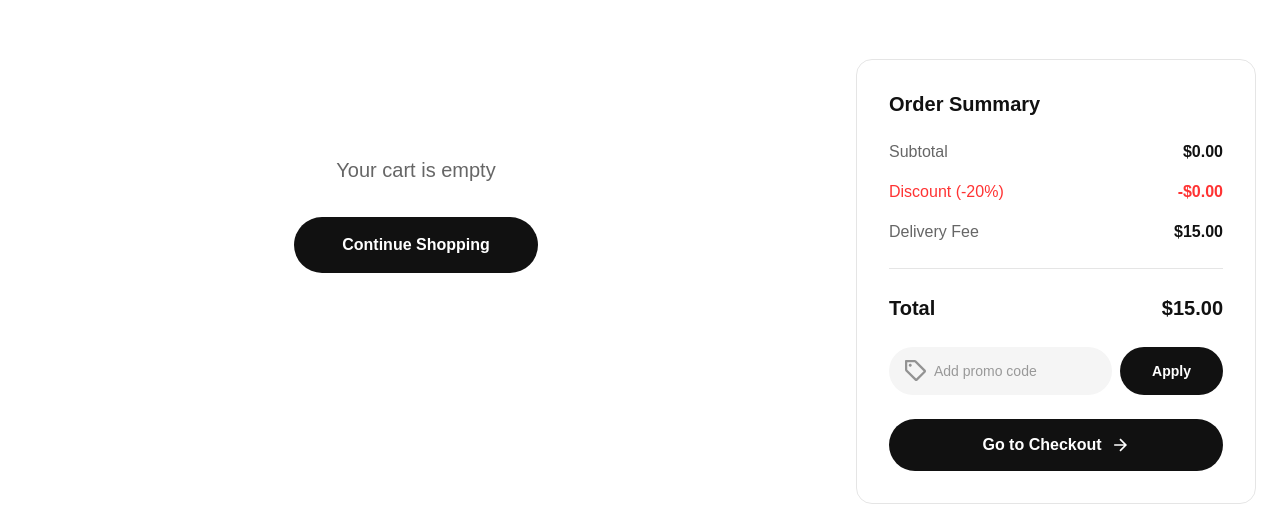
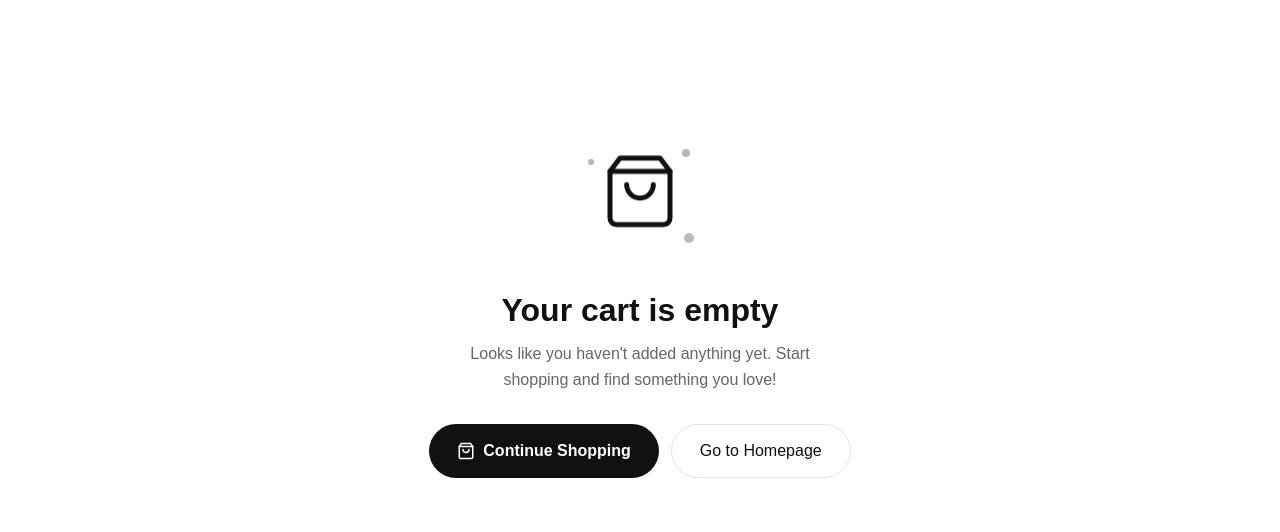
Before and after one commit to ObialoDaniel/E-commerce-Website, a Vue app: page /cart in a window 1280 px wide. Shown: the part 268-800 px from the top of the page. Built offline with nearby package versions, Linux system fonts and the light colour scheme; a web font is replaced by a local one.

Commit message:
Modified the empty cart state

```diff
--- a/src/components/ToastContainer.vue
+++ b/src/components/ToastContainer.vue
@@ -27,7 +27,14 @@
 
           <!-- Message -->
           <span class="toast-message">{{ toast.message }}</span>
-
+          <!-- Undo Action -->
+          <button
+            v-if="toast.action"
+            class="toast-action"
+            @click="toast.action.handler(); removeToast(toast.id)"
+          >
+            {{ toast.action.label }}
+          </button>
           <!-- Progress bar -->
           <div class="toast-progress" :class="toast.type"></div>
         </div>
@@ -42,8 +49,8 @@ import { useToast } from '@/composables/useToast'
 export default {
   name: 'ToastContainer',
   setup() {
-    const { toasts } = useToast()
-    return { toasts }
+    const { toasts, removeToast } = useToast()
+    return { toasts,removeToast }
   }
 }
 </script>
@@ -76,6 +83,23 @@ export default {
   border: 1px solid var(--color-border);
 }
 
+.toast-action {
+  background: none;
+  border: none;
+  font-family: var(--font-secondary);
+  font-size: var(--font-size-sm);
+  font-weight: var(--font-weight-bold);
+  color: var(--color-text-primary);
+  cursor: pointer;
+  padding: 4px 8px;
+  border-radius: 6px;
+  white-space: nowrap;
+  text-decoration: underline;
+  flex-shrink: 0;
+  transition: opacity 0.15s;
+}
+
+.toast-action:hover { opacity: 0.7; }
 /* Types */
 .toast.success { border-left: 4px solid #00b341; }
 .toast.error   { border-left: 4px solid #ff3333; }
--- a/src/composables/useCart.js
+++ b/src/composables/useCart.js
@@ -109,17 +109,33 @@ export function useCart() {
 
   // Remove item from cart
   const removeFromCart = (cartItemId) => {
-    const { error } = useToast()
-    try {
-      const index = cartState.items.findIndex(item => item.cartItemId === cartItemId)
-      if (index > -1) {
-        cartState.items.splice(index, 1)
-        saveCartToStorage()
-        error('Item removed from cart')
+    const { addToast } = useToast()
+
+    const index = cartState.items.findIndex(item => item.cartItemId === cartItemId)
+    if (index === -1) return
+
+    // Store the item before removing
+    const removedItem = { ...cartState.items[index] }
+    const removedIndex = index
+
+    // Remove immediately from UI
+    cartState.items.splice(index, 1)
+    saveCartToStorage()
+
+    // Show undo toast
+    addToast({
+      message: 'Item removed from cart',
+      type: 'info',
+      duration: 6000,
+      action: {
+        label: 'Undo',
+        handler: () => {
+          // Re-insert at original position
+          cartState.items.splice(removedIndex, 0, removedItem)
+          saveCartToStorage()
+        }
       }
-    } catch (error) {
-      console.error('Error removing from cart:', error)
-    }
+    })
   }
 
   // Increase quantity
--- a/src/composables/useToast.js
+++ b/src/composables/useToast.js
@@ -7,9 +7,9 @@ const state = reactive({
 let nextId = 0
 
 export function useToast() {
-  function addToast({ message, type = 'success', duration = 3500 }) {
+  function addToast({ message, type = 'success', duration = 3500, action = null }) {
     const id = ++nextId
-    state.toasts.push({ id, message, type, visible: true })
+    state.toasts.push({ id, message, type, visible: true, action })
 
     setTimeout(() => {
       removeToast(id)
--- a/src/pages/CartPage.vue
+++ b/src/pages/CartPage.vue
@@ -11,14 +11,40 @@
 
       <h1 class="page-title">YOUR CART</h1>
 
-      <div class="cart-content">
+      <div class="cart-content" :class="{ 'cart-empty': cartItems.length === 0 }">
         <section class="cart-items">
           <div v-if="cartItems.length === 0" class="empty-cart">
-            <p>Your cart is empty</p>
-            <router-link to="/category" class="continue-shopping-btn">
-              Continue Shopping
-            </router-link>
-          </div>
+            <!-- Animated Bag Illustration -->
+            <div class="empty-cart-illustration">
+              <div class="bag-wrap">
+                <svg class="bag-icon" width="80" height="80" viewBox="0 0 24 24" fill="none" stroke="currentColor" stroke-width="1.5" stroke-linecap="round" stroke-linejoin="round">
+                  <path d="M6 2L3 6v14a2 2 0 002 2h14a2 2 0 002-2V6l-3-4z"/>
+                  <line x1="3" y1="6" x2="21" y2="6"/>
+                  <path d="M16 10a4 4 0 01-8 0"/>
+                </svg>
+                <div class="bag-dot dot-1"></div>
+                <div class="bag-dot dot-2"></div>
+                <div class="bag-dot dot-3"></div>
+              </div>
+            </div>
+
+            <h2 class="empty-cart-title">Your cart is empty</h2>
+            <p class="empty-cart-subtitle">Looks like you haven't added anything yet. Start shopping and find something you love!</p>
+
+            <div class="empty-cart-actions">
+              <router-link to="/category" class="btn-primary">
+                <svg width="18" height="18" viewBox="0 0 24 24" fill="none" stroke="currentColor" stroke-width="2" stroke-linecap="round">
+                  <path d="M6 2L3 6v14a2 2 0 002 2h14a2 2 0 002-2V6l-3-4z"/>
+                  <line x1="3" y1="6" x2="21" y2="6"/>
+                  <path d="M16 10a4 4 0 01-8 0"/>
+                </svg>
+                Continue Shopping
+              </router-link>
+              <router-link to="/" class="btn-secondary">
+                Go to Homepage
+              </router-link>
+            </div>
+        </div>
 
           <div v-else>
             <div
@@ -78,7 +104,7 @@
         </section>
 
         <!-- Order Summary Section -->
-        <aside class="order-summary">
+        <aside v-if="cartItems.length > 0" class="order-summary">
           <h2>Order Summary</h2>
 
           <div class="summary-row">
@@ -278,30 +304,129 @@ export default {
   gap: var(--space-xl);
 }
 
+/* Empty Cart */
 .empty-cart {
+  display: flex;
+  flex-direction: column;
+  align-items: center;
+  justify-content: center;
+  padding: 80px 24px;
   text-align: center;
-  padding: var(--space-5xl) var(--space-xl);
 }
 
-.empty-cart p {
-  font-size: var(--font-size-xl);
-  color: var(--color-text-secondary);
-  margin-bottom: var(--space-xl);
+.empty-cart-illustration {
+  margin-bottom: 32px;
 }
 
-.continue-shopping-btn {
-  display: inline-block;
-  padding: var(--space-md) var(--space-2xl);
+.bag-wrap {
+  position: relative;
+  width: 120px;
+  height: 120px;
+  display: flex;
+  align-items: center;
+  justify-content: center;
+}
+
+.bag-icon {
+  color: var(--color-text-primary);
+  animation: bagFloat 3s ease-in-out infinite;
+}
+
+@keyframes bagFloat {
+  0%, 100% { transform: translateY(0); }
+  50%       { transform: translateY(-10px); }
+}
+
+.bag-dot {
+  position: absolute;
+  border-radius: 50%;
+  background: var(--color-text-primary);
+  opacity: 0;
+  animation: dotPop 3s ease-in-out infinite;
+}
+
+.dot-1 {
+  width: 8px; height: 8px;
+  top: 10px; right: 10px;
+  animation-delay: 0.3s;
+}
+.dot-2 {
+  width: 6px; height: 6px;
+  top: 20px; left: 8px;
+  animation-delay: 0.6s;
+}
+.dot-3 {
+  width: 10px; height: 10px;
+  bottom: 16px; right: 6px;
+  animation-delay: 0.9s;
+}
+
+@keyframes dotPop {
+  0%, 100% { opacity: 0; transform: scale(0); }
+  40%, 60%  { opacity: 0.3; transform: scale(1); }
+}
+
+.empty-cart-title {
+  font-family: var(--font-primary);
+  font-size: clamp(22px, 4vw, 32px);
+  font-weight: var(--font-weight-bold);
+  color: var(--color-text-primary);
+  margin: 0 0 12px;
+}
+
+.empty-cart-subtitle {
+  font-family: var(--font-secondary);
+  font-size: var(--font-size-base);
+  color: var(--color-text-secondary);
+  line-height: 1.6;
+  max-width: 380px;
+  margin: 0 auto 32px;
+}
+
+.empty-cart-actions {
+  display: flex;
+  gap: 12px;
+  flex-wrap: wrap;
+  justify-content: center;
+}
+
+.btn-primary {
+  display: flex;
+  align-items: center;
+  gap: 8px;
+  padding: 14px 28px;
   background: var(--color-text-primary);
   color: var(--color-bg-primary);
+  border-radius: var(--radius-full);
+  font-family: var(--font-secondary);
+  font-size: var(--font-size-base);
+  font-weight: var(--font-weight-semibold);
   text-decoration: none;
+  transition: opacity 0.2s;
+}
+.btn-primary:hover { opacity: 0.88; }
+
+.btn-secondary {
+  display: flex;
+  align-items: center;
+  padding: 14px 28px;
+  background: transparent;
+  color: var(--color-text-primary);
+  border: 1.5px solid var(--color-border);
   border-radius: var(--radius-full);
-  font-weight: var(--font-weight-semibold);
-  transition: opacity var(--transition-fast);
+  font-family: var(--font-secondary);
+  font-size: var(--font-size-base);
+  font-weight: var(--font-weight-medium);
+  text-decoration: none;
+  transition: all 0.2s;
 }
+.btn-secondary:hover { border-color: var(--color-text-primary); }
 
-.continue-shopping-btn:hover {
-  opacity: 0.9;
+
+@media (max-width: 480px) {
+  .empty-cart { padding: 60px 16px; }
+  .empty-cart-actions { flex-direction: column; width: 100%; }
+  .btn-primary, .btn-secondary { justify-content: center; }
 }
 
 .cart-item {
@@ -312,6 +437,13 @@ export default {
   border-radius: var(--radius-xl);
   background: var(--color-bg-primary);
   border-bottom: var(--space-md);
+}
+
+.cart-content.cart-empty {
+  grid-template-columns: 1fr;
+  max-width: 600px;
+  margin: 0 auto;
+  width: 100%;
 }
 
 .item-image {
```
